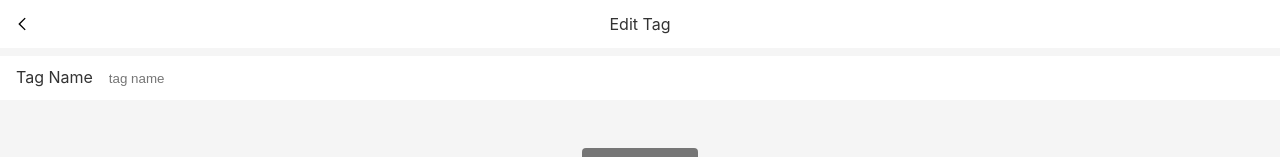
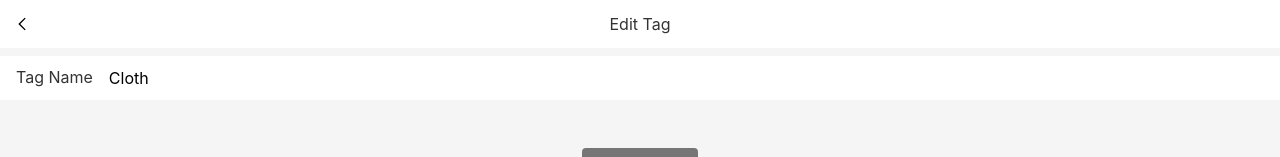
Before and after one commit to ST2020wa/bookkeeping-2, a React app: page /#/tags/1 in a window 1280 px wide. Shown: the top 157 px of the page. Built offline with nearby package versions, Linux system fonts and the light colour scheme.

Commit message:
update index.scss

```diff
--- a/src/index.scss
+++ b/src/index.scss
@@ -15,8 +15,8 @@ body{
   line-height: 1.2;
   background: #f5f5f5;
 }
-button{
-  font-family: inherit;
+button, input{
+  font: inherit;
 }
 :focus{
   outline: none;
--- a/src/views/Tag.tsx
+++ b/src/views/Tag.tsx
@@ -5,9 +5,9 @@ import Layout from 'components/Layout';
 import Icon from 'components/icon';
 import {Button} from 'components/Button';
 import styled from 'styled-components';
-import {Input} from '../components/Input';
-import {Center} from '../components/Center';
-import {Space} from '../components/Space';
+import {Input} from 'components/Input';
+import {Center} from 'components/Center';
+import {Space} from 'components/Space';
 
 type Params = {
     id: string
@@ -26,7 +26,7 @@ const InputWrapper = styled.div`
   margin-top: 8px;
 `
 
-const Tag: React.FC = (props) => {
+const Tag: React.FC = () => {
     const {findTag} = useTags()
     let { id } = useParams<Params>();
     const tag = findTag(parseInt(id));
@@ -38,7 +38,7 @@ const Tag: React.FC = (props) => {
                 <Icon />
             </Topbar>
             <InputWrapper>
-                <Input label="Tag Name" type="text" placeholder="tag name" />
+                <Input label="Tag Name" type="text" placeholder="tag name" value={tag.name} />
             </InputWrapper>
             <Center>
                 <Space />
```
